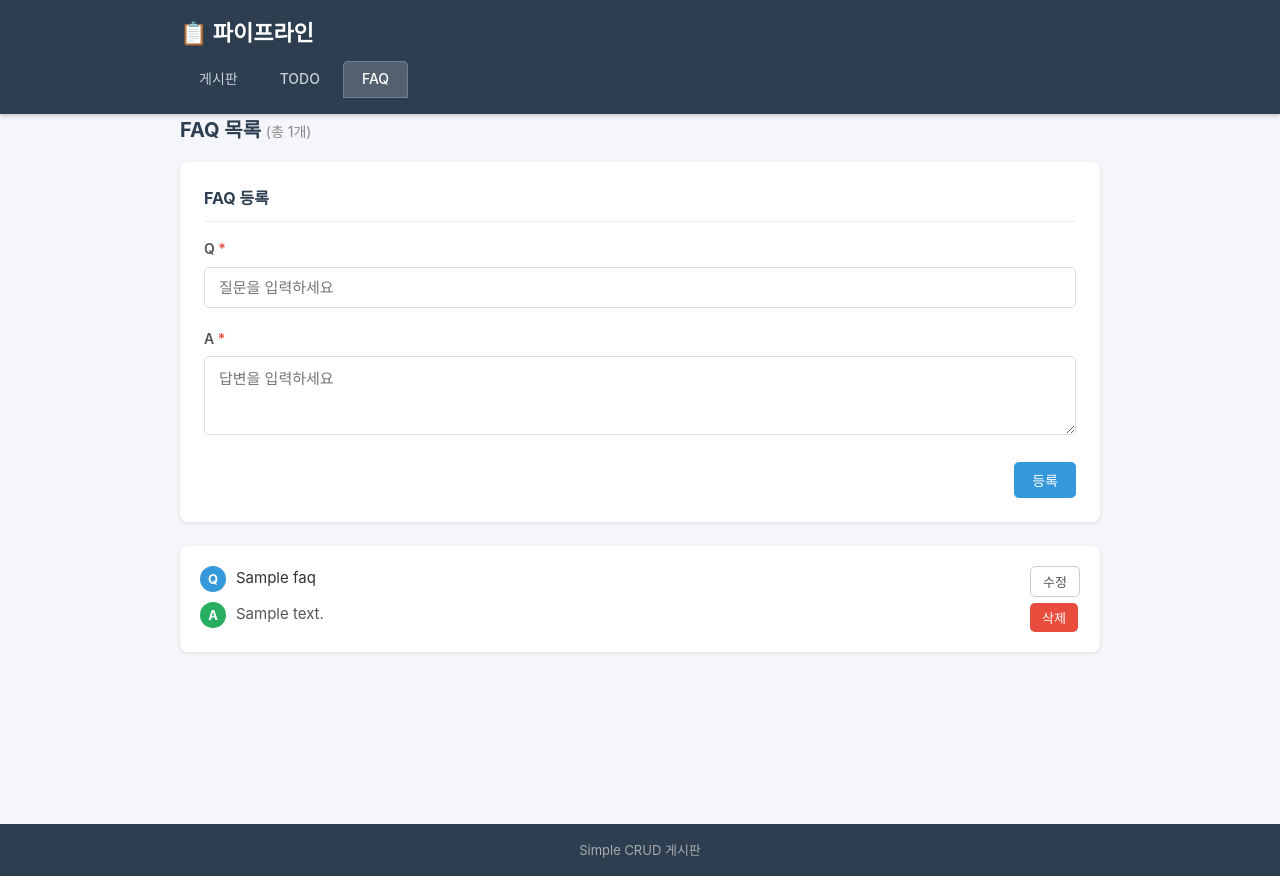
After one commit to kchmin/pipeline, a Flask app: page /faqs in a window 1280 px wide. The commit adds this page. Run offline with Flask 3, Linux system fonts and the light colour scheme; tables that the repository leaves empty hold one stand-in row (values such as "Sample post").

Commit message:
feat: FAQ 관리 기능 추가 (closes #6) (#8)
- faqs DB 테이블 추가 (init_db)
- GET /faqs, POST /faqs/add, /faqs/<id>/edit, /faqs/<id>/delete 라우트 추가
- templates/faqs.html - 목록/등록/인라인 수정 화면
- base.html 네비게이션에 FAQ 탭 추가
- style.css에 FAQ 카드·Q·A 레이블 스타일 추가

Co-authored-by: claude[bot] <41898282+claude[bot]@users.noreply.github.com>
Co-authored-by: kchmin <kchmin@users.noreply.github.com>

```diff
--- a/app.py
+++ b/app.py
@@ -31,6 +31,15 @@ def init_db():
                 content TEXT NOT NULL,
                 done INTEGER DEFAULT 0,
                 created_at TIMESTAMP DEFAULT CURRENT_TIMESTAMP
+            )
+        ''')
+        conn.execute('''
+            CREATE TABLE IF NOT EXISTS faqs (
+                id INTEGER PRIMARY KEY AUTOINCREMENT,
+                question TEXT NOT NULL,
+                answer TEXT NOT NULL,
+                created_at TIMESTAMP DEFAULT CURRENT_TIMESTAMP,
+                updated_at TIMESTAMP DEFAULT CURRENT_TIMESTAMP
             )
         ''')
         conn.commit()
@@ -162,6 +171,53 @@ def delete_todo(todo_id):
     return redirect(url_for('todos'))
 
 
+@app.route('/faqs')
+def faqs():
+    with get_db() as conn:
+        items = conn.execute('SELECT * FROM faqs ORDER BY created_at DESC').fetchall()
+    return render_template('faqs.html', faqs=items)
+
+
+@app.route('/faqs/add', methods=['POST'])
+def add_faq():
+    question = request.form.get('question', '').strip()
+    answer = request.form.get('answer', '').strip()
+    if not question or not answer:
+        flash('질문과 답변을 모두 입력해주세요.', 'error')
+        return redirect(url_for('faqs'))
+    with get_db() as conn:
+        conn.execute('INSERT INTO faqs (question, answer) VALUES (?, ?)', (question, answer))
+        conn.commit()
+    flash('FAQ가 등록되었습니다.', 'success')
+    return redirect(url_for('faqs'))
+
+
+@app.route('/faqs/<int:faq_id>/edit', methods=['POST'])
+def edit_faq(faq_id):
+    question = request.form.get('question', '').strip()
+    answer = request.form.get('answer', '').strip()
+    if not question or not answer:
+        flash('질문과 답변을 모두 입력해주세요.', 'error')
+        return redirect(url_for('faqs'))
+    with get_db() as conn:
+        conn.execute(
+            'UPDATE faqs SET question=?, answer=?, updated_at=CURRENT_TIMESTAMP WHERE id=?',
+            (question, answer, faq_id)
+        )
+        conn.commit()
+    flash('FAQ가 수정되었습니다.', 'success')
+    return redirect(url_for('faqs'))
+
+
+@app.route('/faqs/<int:faq_id>/delete', methods=['POST'])
+def delete_faq(faq_id):
+    with get_db() as conn:
+        conn.execute('DELETE FROM faqs WHERE id = ?', (faq_id,))
+        conn.commit()
+    flash('FAQ가 삭제되었습니다.', 'success')
+    return redirect(url_for('faqs'))
+
+
 if __name__ == '__main__':
     init_db()
     app.run(debug=True)
--- a/static/css/style.css
+++ b/static/css/style.css
@@ -453,3 +453,102 @@ main {
     border-radius: 8px;
     box-shadow: 0 1px 4px rgba(0,0,0,0.1);
 }
+
+/* FAQ */
+.faq-add-form {
+    background: white;
+    border-radius: 8px;
+    box-shadow: 0 1px 4px rgba(0,0,0,0.1);
+    padding: 24px;
+    margin-bottom: 24px;
+}
+
+.faq-form-title {
+    font-size: 16px;
+    color: #2c3e50;
+    margin-bottom: 16px;
+    padding-bottom: 10px;
+    border-bottom: 1px solid #eee;
+}
+
+.faq-form-actions {
+    display: flex;
+    gap: 8px;
+    justify-content: flex-end;
+    margin-top: 12px;
+}
+
+.faq-list {
+    display: flex;
+    flex-direction: column;
+    gap: 12px;
+}
+
+.faq-card {
+    background: white;
+    border-radius: 8px;
+    box-shadow: 0 1px 4px rgba(0,0,0,0.1);
+    overflow: hidden;
+}
+
+.faq-view {
+    display: flex;
+    align-items: flex-start;
+    gap: 16px;
+    padding: 20px;
+}
+
+.faq-body {
+    flex: 1;
+    display: flex;
+    flex-direction: column;
+    gap: 10px;
+}
+
+.faq-question,
+.faq-answer {
+    display: flex;
+    align-items: flex-start;
+    gap: 10px;
+    font-size: 15px;
+    line-height: 1.6;
+    margin: 0;
+}
+
+.faq-label {
+    display: inline-flex;
+    align-items: center;
+    justify-content: center;
+    width: 26px;
+    height: 26px;
+    border-radius: 50%;
+    font-weight: 700;
+    font-size: 13px;
+    flex-shrink: 0;
+}
+
+.faq-q {
+    background: #3498db;
+    color: white;
+}
+
+.faq-a {
+    background: #27ae60;
+    color: white;
+}
+
+.faq-answer {
+    color: #555;
+}
+
+.faq-actions {
+    display: flex;
+    flex-direction: column;
+    gap: 6px;
+    flex-shrink: 0;
+}
+
+.faq-edit {
+    padding: 20px;
+    border-top: 1px solid #eee;
+}
--- a/templates/base.html
+++ b/templates/base.html
@@ -18,6 +18,10 @@
                 <a href="{{ url_for('todos') }}"
                    class="nav-tab {% if request.endpoint in ('todos', 'add_todo', 'toggle_todo', 'delete_todo') %}active{% endif %}">
                     TODO
+                </a>
+                <a href="{{ url_for('faqs') }}"
+                   class="nav-tab {% if request.endpoint in ('faqs', 'add_faq', 'edit_faq', 'delete_faq') %}active{% endif %}">
+                    FAQ
                 </a>
             </nav>
         </div>
--- /dev/null
+++ b/templates/faqs.html
@@ -0,0 +1,82 @@
+{% extends 'base.html' %}
+
+{% block title %}FAQ 관리{% endblock %}
+
+{% block content %}
+<div class="page-header">
+    <h2>FAQ 목록 <span class="post-count">(총 {{ faqs|length }}개)</span></h2>
+</div>
+
+<div class="faq-add-form">
+    <h3 class="faq-form-title">FAQ 등록</h3>
+    <form action="{{ url_for('add_faq') }}" method="post">
+        <div class="form-group">
+            <label for="question">Q <span class="required">*</span></label>
+            <input type="text" id="question" name="question" placeholder="질문을 입력하세요" required>
+        </div>
+        <div class="form-group">
+            <label for="answer">A <span class="required">*</span></label>
+            <textarea id="answer" name="answer" rows="3" placeholder="답변을 입력하세요" required></textarea>
+        </div>
+        <div class="faq-form-actions">
+            <button type="submit" class="btn btn-primary">등록</button>
+        </div>
+    </form>
+</div>
+
+<div class="faq-list">
+    {% if faqs %}
+        {% for faq in faqs %}
+        <div class="faq-card" id="faq-{{ faq.id }}">
+            <div class="faq-view" id="faq-view-{{ faq.id }}">
+                <div class="faq-body">
+                    <p class="faq-question"><span class="faq-label faq-q">Q</span>{{ faq.question }}</p>
+                    <p class="faq-answer"><span class="faq-label faq-a">A</span>{{ faq.answer }}</p>
+                </div>
+                <div class="faq-actions">
+                    <button class="btn btn-outline btn-sm"
+                            onclick="toggleEdit({{ faq.id }})">수정</button>
+                    <form action="{{ url_for('delete_faq', faq_id=faq.id) }}" method="post" style="display:inline">
+                        <button type="submit" class="btn btn-danger btn-sm"
+                                onclick="return confirm('삭제하시겠습니까?')">삭제</button>
+                    </form>
+                </div>
+            </div>
+            <div class="faq-edit" id="faq-edit-{{ faq.id }}" style="display:none">
+                <form action="{{ url_for('edit_faq', faq_id=faq.id) }}" method="post">
+                    <div class="form-group">
+                        <label>Q <span class="required">*</span></label>
+                        <input type="text" name="question" value="{{ faq.question }}" required>
+                    </div>
+                    <div class="form-group">
+                        <label>A <span class="required">*</span></label>
+                        <textarea name="answer" rows="3" required>{{ faq.answer }}</textarea>
+                    </div>
+                    <div class="faq-form-actions">
+                        <button type="submit" class="btn btn-primary btn-sm">저장</button>
+                        <button type="button" class="btn btn-outline btn-sm"
+                                onclick="toggleEdit({{ faq.id }})">취소</button>
+                    </div>
+                </form>
+            </div>
+        </div>
+        {% endfor %}
+    {% else %}
+        <div class="empty-todo">등록된 FAQ가 없습니다.</div>
+    {% endif %}
+</div>
+
+<script>
+function toggleEdit(id) {
+    var view = document.getElementById('faq-view-' + id);
+    var edit = document.getElementById('faq-edit-' + id);
+    if (edit.style.display === 'none') {
+        view.style.display = 'none';
+        edit.style.display = 'block';
+    } else {
+        view.style.display = 'flex';
+        edit.style.display = 'none';
+    }
+}
+</script>
+{% endblock %}
```
